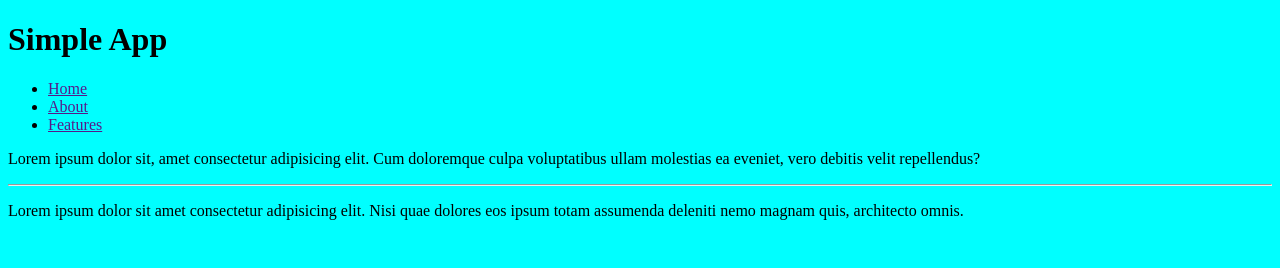
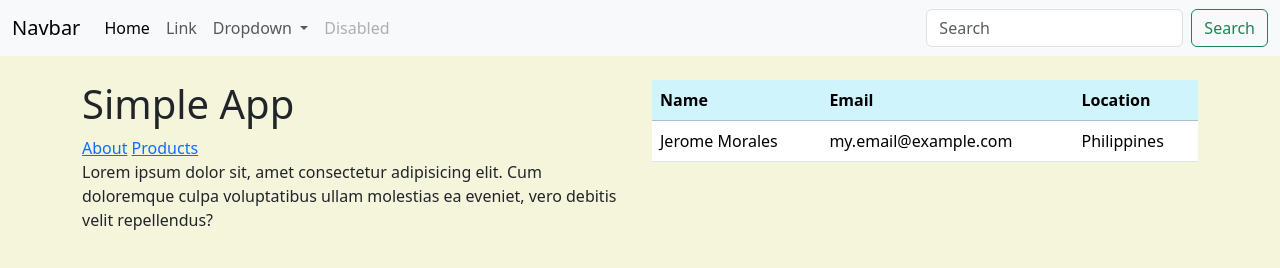
Before and after one commit to alexandramlbo/git_tutorial, a plain HTML site: page index.html in a window 1280 px wide. Drawn offline with nearby package versions, Linux system fonts and the light colour scheme.

Commit message:
changes to docs

```diff
--- a/index.html
+++ b/index.html
@@ -3,27 +3,113 @@
   <head>
     <meta charset="UTF-8" />
     <meta name="viewport" content="width=device-width, initial-scale=1.0" />
+    <link
+      href="https://cdn.jsdelivr.net/npm/bootstrap@5.3.3/dist/css/bootstrap.min.css"
+      rel="stylesheet"
+      integrity="sha384-QWTKZyjpPEjISv5WaRU9OFeRpok6YctnYmDr5pNlyT2bRjXh0JMhjY6hW+ALEwIH"
+      crossorigin="anonymous"
+    />
     <link rel="stylesheet" href="style.css" />
     <title>Simple App</title>
   </head>
   <body>
-    <h1>Simple App</h1>
-    <nav>
-      <ul>
-        <li><a href="">Home</a></li>
-        <li><a href="">About</a></li>
-        <li><a href="">Features</a></li>
-      </ul>
+    <nav class="navbar navbar-expand-lg bg-body-tertiary mb-4">
+      <div class="container-fluid">
+        <a class="navbar-brand" href="#">Navbar</a>
+        <button
+          class="navbar-toggler"
+          type="button"
+          data-bs-toggle="collapse"
+          data-bs-target="#navbarSupportedContent"
+          aria-controls="navbarSupportedContent"
+          aria-expanded="false"
+          aria-label="Toggle navigation"
+        >
+          <span class="navbar-toggler-icon"></span>
+        </button>
+        <div class="collapse navbar-collapse" id="navbarSupportedContent">
+          <ul class="navbar-nav me-auto mb-2 mb-lg-0">
+            <li class="nav-item">
+              <a class="nav-link active" aria-current="page" href="#">Home</a>
+            </li>
+            <li class="nav-item">
+              <a class="nav-link" href="#">Link</a>
+            </li>
+            <li class="nav-item dropdown">
+              <a
+                class="nav-link dropdown-toggle"
+                href="#"
+                role="button"
+                data-bs-toggle="dropdown"
+                aria-expanded="false"
+              >
+                Dropdown
+              </a>
+              <ul class="dropdown-menu">
+                <li><a class="dropdown-item" href="#">Action</a></li>
+                <li><a class="dropdown-item" href="#">Another action</a></li>
+                <li><hr class="dropdown-divider" /></li>
+                <li>
+                  <a class="dropdown-item" href="#">Something else here</a>
+                </li>
+              </ul>
+            </li>
+            <li class="nav-item">
+              <a class="nav-link disabled" aria-disabled="true">Disabled</a>
+            </li>
+          </ul>
+          <form class="d-flex" role="search">
+            <input
+              class="form-control me-2"
+              type="search"
+              placeholder="Search"
+              aria-label="Search"
+            />
+            <button class="btn btn-outline-success" type="submit">
+              Search
+            </button>
+          </form>
+        </div>
+      </div>
     </nav>
-    <p>
-      Lorem ipsum dolor sit, amet consectetur adipisicing elit. Cum doloremque
-      culpa voluptatibus ullam molestias ea eveniet, vero debitis velit
-      repellendus?
-    </p>
-    <hr />
-    <p>
-      Lorem ipsum dolor sit amet consectetur adipisicing elit. Nisi quae dolores
-      eos ipsum totam assumenda deleniti nemo magnam quis, architecto omnis.
-    </p>
+
+    <div class="container">
+      <div class="row">
+        <div class="col-md-6">
+          <h1>Simple App</h1>
+          <a href="about.html">About</a>
+          <a href="">Products</a>
+          <p>
+            Lorem ipsum dolor sit, amet consectetur adipisicing elit. Cum
+            doloremque culpa voluptatibus ullam molestias ea eveniet, vero
+            debitis velit repellendus?
+          </p>
+        </div>
+        <div class="col-md-6">
+          <table class="table">
+            <thead class="table-info">
+              <tr>
+                <th>Name</th>
+                <th>Email</th>
+                <th>Location</th>
+              </tr>
+            </thead>
+            <tbody>
+              <tr>
+                <td>Jerome Morales</td>
+                <td>my.email@example.com</td>
+                <td>Philippines</td>
+              </tr>
+            </tbody>
+          </table>
+        </div>
+      </div>
+    </div>
+
+    <script
+      src="https://cdn.jsdelivr.net/npm/bootstrap@5.3.3/dist/js/bootstrap.bundle.min.js"
+      integrity="sha384-YvpcrYf0tY3lHB60NNkmXc5s9fDVZLESaAA55NDzOxhy9GkcIdslK1eN7N6jIeHz"
+      crossorigin="anonymous"
+    ></script>
   </body>
 </html>
--- a/style.css
+++ b/style.css
@@ -1,3 +1,3 @@
 body {
-   background-color: aqua;
+   background-color: beige;
 }
```
